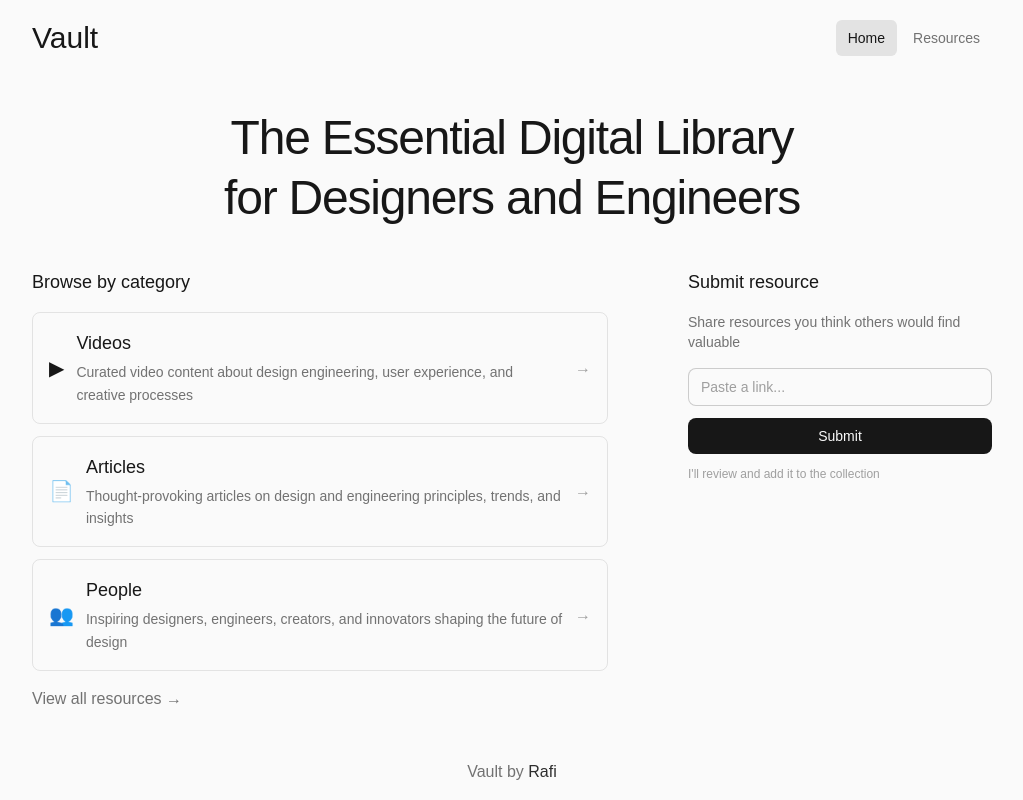
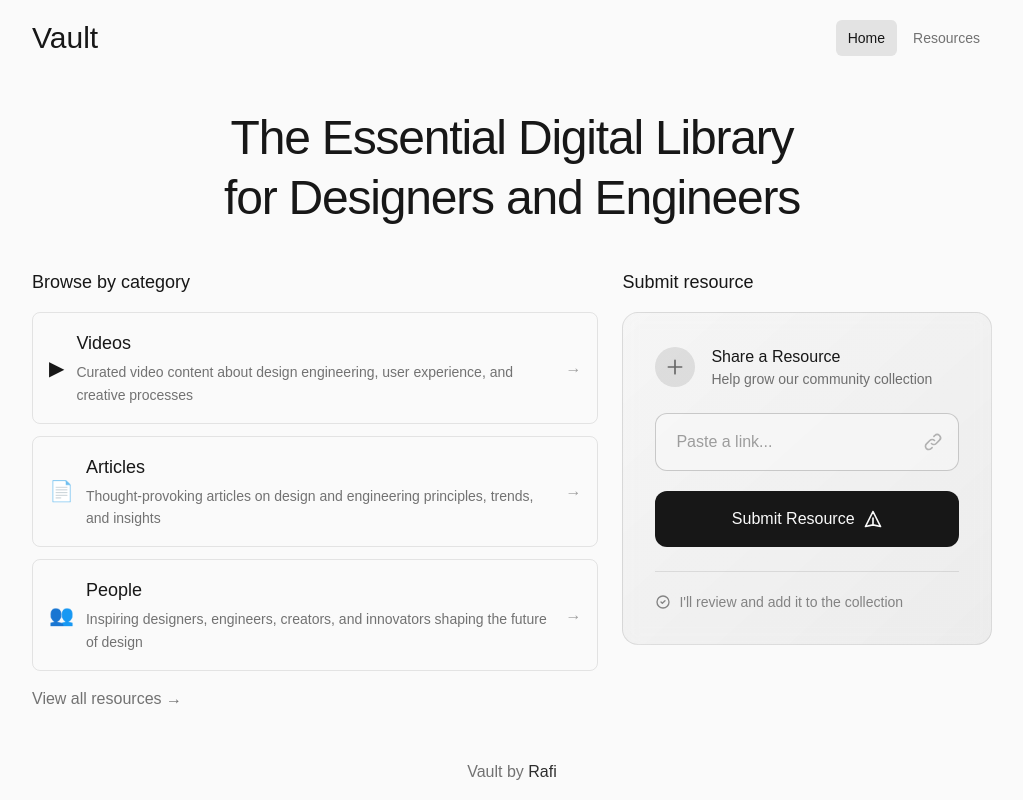
Before and after one commit to ahmadrafidev/vault, a Next.js app: page / in a window 1280 px wide. Shown: the whole page, without its empty margins (128-1151 px from the left). Built offline with nearby package versions, Linux system fonts and the light colour scheme.

Commit message:
redesign submit card

```diff
--- a/app/page.tsx
+++ b/app/page.tsx
@@ -36,9 +36,9 @@ export default function Home() {
         </div>
 
         {/* Content Grid */}
-        <div className="grid lg:grid-cols-3 gap-6 pb-8">
+        <div className="grid lg:grid-cols-5 gap-6 pb-8">
           {/* Resources Categories */}
-          <div className="lg:col-span-2">
+          <div className="lg:col-span-3">
             <h2 className="text-lg font-light text-foreground mb-4">
               Browse by category
             </h2>
@@ -75,32 +75,62 @@ export default function Home() {
           </div>
 
           {/* Submit Section */}
-          <div>
+          <div className="lg:col-span-2">
             <h2 className="text-lg font-light text-foreground mb-4">
               Submit resource
             </h2>
-            <p className="text-foreground/60 mb-4 text-sm">
-              Share resources you think others would find valuable
+
+            {/* Card */}
+            <div className="bg-gradient-to-br from-foreground/[0.02] to-foreground/[0.06] rounded-2xl p-8 border border-foreground/10 backdrop-blur-sm">
+              <div className="flex items-center gap-4 mb-6">
+                <div className="flex items-center justify-center w-10 h-10 rounded-full bg-foreground/10">
+                  <svg className="w-5 h-5 text-foreground/60" fill="none" stroke="currentColor" viewBox="0 0 24 24">
+                    <path strokeLinecap="round" strokeLinejoin="round" strokeWidth={2} d="M12 4v16m8-8H4" />
+                  </svg>
+                </div>
+                <div>
+                  <h3 className="text-base font-medium text-foreground">Share a Resource</h3>
+                  <p className="text-sm text-foreground/60">
+                    Help grow our community collection
                   </p>
+                </div>
+              </div>
 
-            <form className="space-y-3">
+              <form className="space-y-5">
+                <div className="relative">
                   <input
                     type="url"
                     placeholder="Paste a link..."
-                className="w-full px-3 py-2 bg-background border border-foreground/20 rounded-lg text-sm placeholder:text-foreground/40 focus:outline-none focus:border-foreground/40 transition-colors"
+                    className="w-full px-5 py-4 bg-background/50 border border-foreground/20 rounded-xl text-base placeholder:text-foreground/40 focus:outline-none focus:border-foreground/40 focus:bg-background transition-all duration-200"
                     required
                   />
+                  <div className="absolute right-4 top-1/2 -translate-y-1/2">
+                    <svg className="w-5 h-5 text-foreground/30" fill="none" stroke="currentColor" viewBox="0 0 24 24">
+                      <path strokeLinecap="round" strokeLinejoin="round" strokeWidth={2} d="M13.828 10.172a4 4 0 00-5.656 0l-4 4a4 4 0 105.656 5.656l1.102-1.101m-.758-4.899a4 4 0 005.656 0l4-4a4 4 0 00-5.656-5.656l-1.1 1.1" />
+                    </svg>
+                  </div>
+                </div>
+
                 <button
                   type="submit"
-                className="w-full px-3 py-2 bg-foreground text-background rounded-lg font-medium hover:bg-foreground/90 transition-colors text-sm"
+                  className="w-full px-5 py-4 bg-foreground text-background rounded-xl font-medium hover:bg-foreground/90 transition-all duration-200 transform hover:scale-[1.02] text-base flex items-center justify-center gap-2"
                 >
-                Submit
+                  <span>Submit Resource</span>
+                  <svg className="w-5 h-5" fill="none" stroke="currentColor" viewBox="0 0 24 24">
+                    <path strokeLinecap="round" strokeLinejoin="round" strokeWidth={2} d="M12 19l9 2-9-18-9 18 9-2zm0 0v-8" />
+                  </svg>
                 </button>
               </form>
 
-            <p className="text-xs text-foreground/40 mt-3">
+              <div className="mt-6 pt-5 border-t border-foreground/10">
+                <p className="text-sm text-foreground/50 flex items-center gap-2">
+                  <svg className="w-4 h-4" fill="none" stroke="currentColor" viewBox="0 0 24 24">
+                    <path strokeLinecap="round" strokeLinejoin="round" strokeWidth={2} d="M9 12l2 2 4-4m6 2a9 9 0 11-18 0 9 9 0 0118 0z" />
+                  </svg>
                   I'll review and add it to the collection
                 </p>
+              </div>
+            </div>
           </div>
         </div>
       </main>
```
Lines whose indentation alone changed are shown as unchanged.
